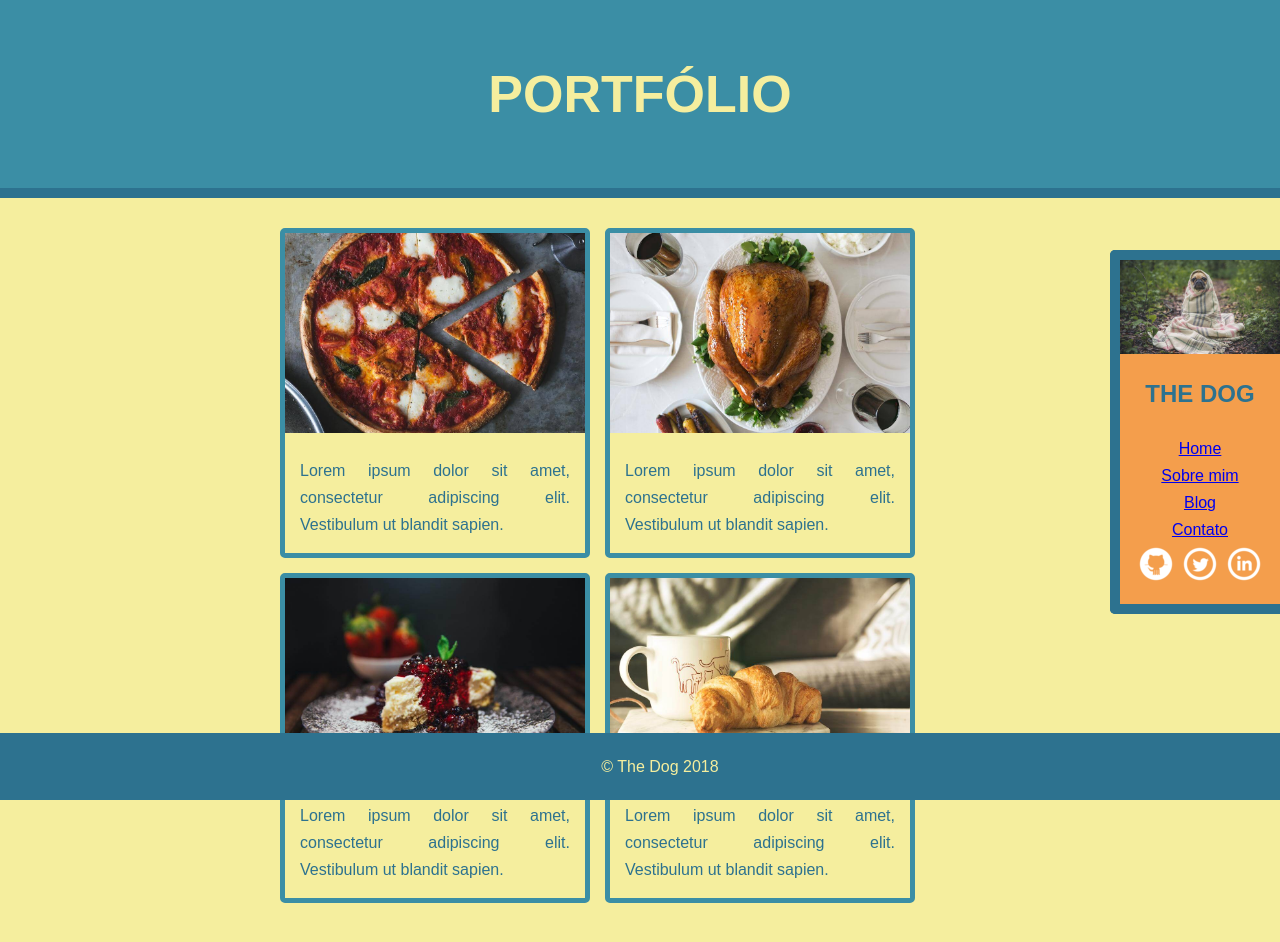
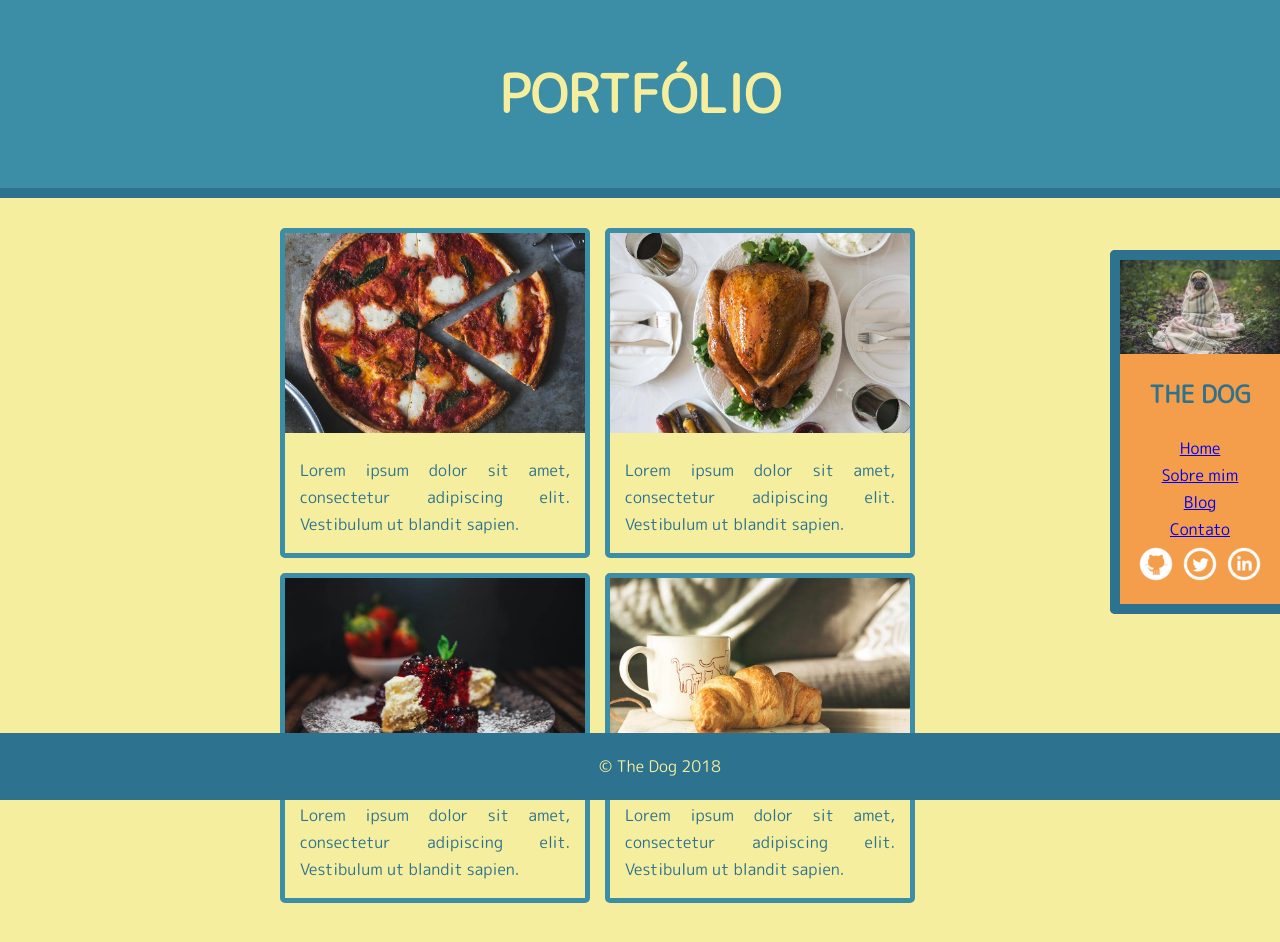
Before and after one commit to AndersonMarquess/HTML5-CSS3, a plain HTML site: page Curso-1/portfolio.html in a window 1280 px wide. Drawn offline with Linux system fonts and the light colour scheme.

Commit message:
Atualização README
adicionado fonte na página de portfólio

```diff
--- a/Curso-1/portfolio.html
+++ b/Curso-1/portfolio.html
@@ -3,9 +3,12 @@
 
 <head>
     <meta charset="UTF-8">
+    <!-- Reseta o css padrão do navegador -->
     <link rel="stylesheet" href="media/reset.css">
     <link rel="stylesheet" href="media/index-style.css">
     <link rel="stylesheet" href="media/portfolio.css">
+    <!-- fonte do google -->
+    <link href="https://fonts.googleapis.com/css?family=M+PLUS+Rounded+1c" rel="stylesheet">
 </head>
 
 <body>
```
Also changed, not shown: Curso-1/media/img/curso-1.gif (added), 2 other files.
